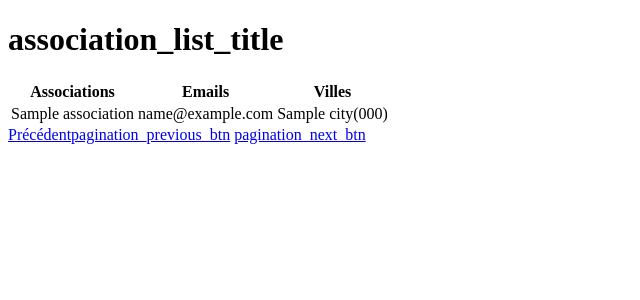
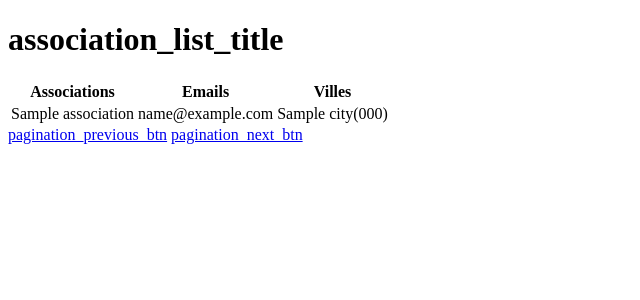
Before and after one commit to Thierry-Kq/JeBenevole.fr, a Symfony app: template templates/association/list.html.twig in a window 1280 px wide. Shown: the top 300 px of the page, without its empty margins (0-640 px from the left). Run offline with Twig, Linux system fonts and the light colour scheme; the template is opened without the code that fills it: most values are stand-ins (such as "Sample title", 1, 10 or a date in 2020); some libraries are stand-ins or nearby versions.

Commit message:
minor graphic fixe on pagination

```diff
--- a/templates/association/list.html.twig
+++ b/templates/association/list.html.twig
@@ -24,7 +24,7 @@
         </tbody>
     </table>
     {% if previous >= 0 %}
-        <a href="{{ path('associations', { offset: previous }) }}">Précédent{% trans %}pagination_previous_btn{% endtrans %}</a>
+        <a href="{{ path('associations', { offset: previous }) }}">{% trans %}pagination_previous_btn{% endtrans %}</a>
     {% endif %}
     {% if next < associations|length %}
         <a href="{{ path('associations', { offset: next }) }}">{% trans %}pagination_next_btn{% endtrans %}</a>
```
